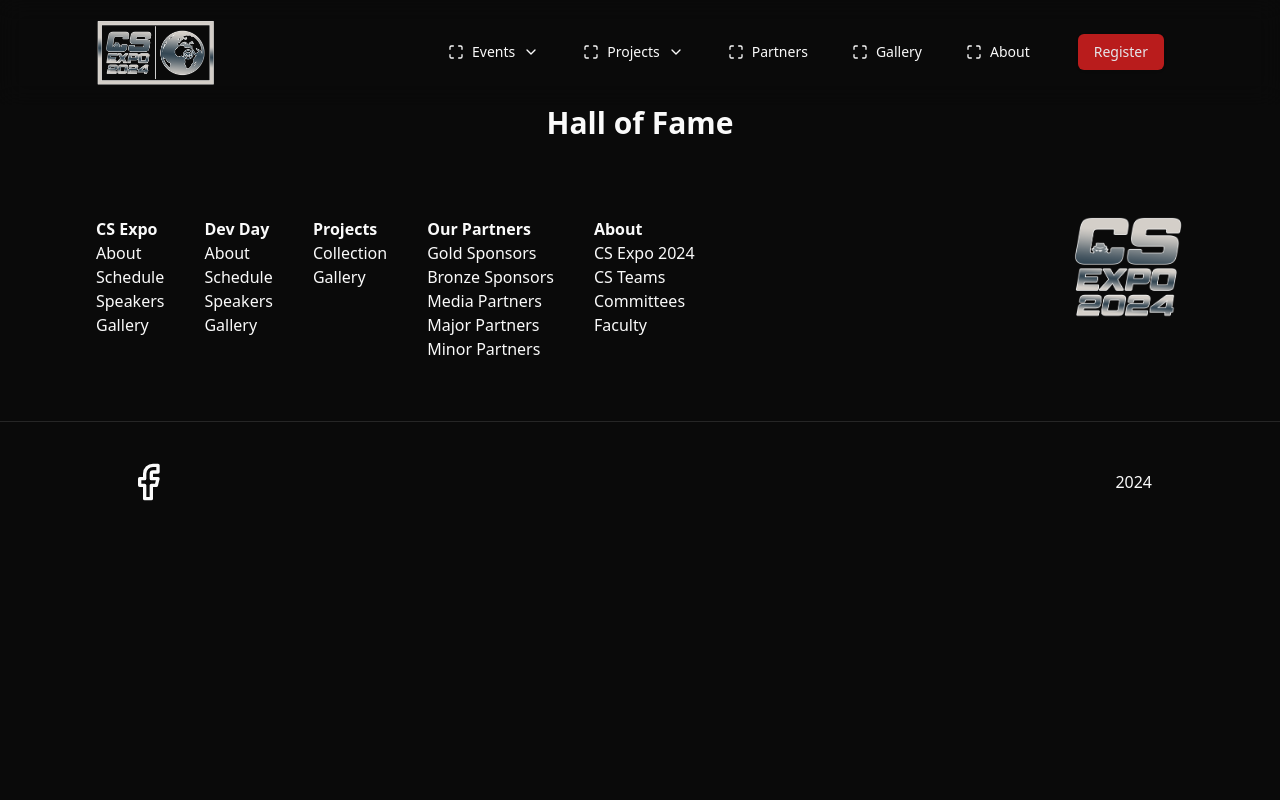
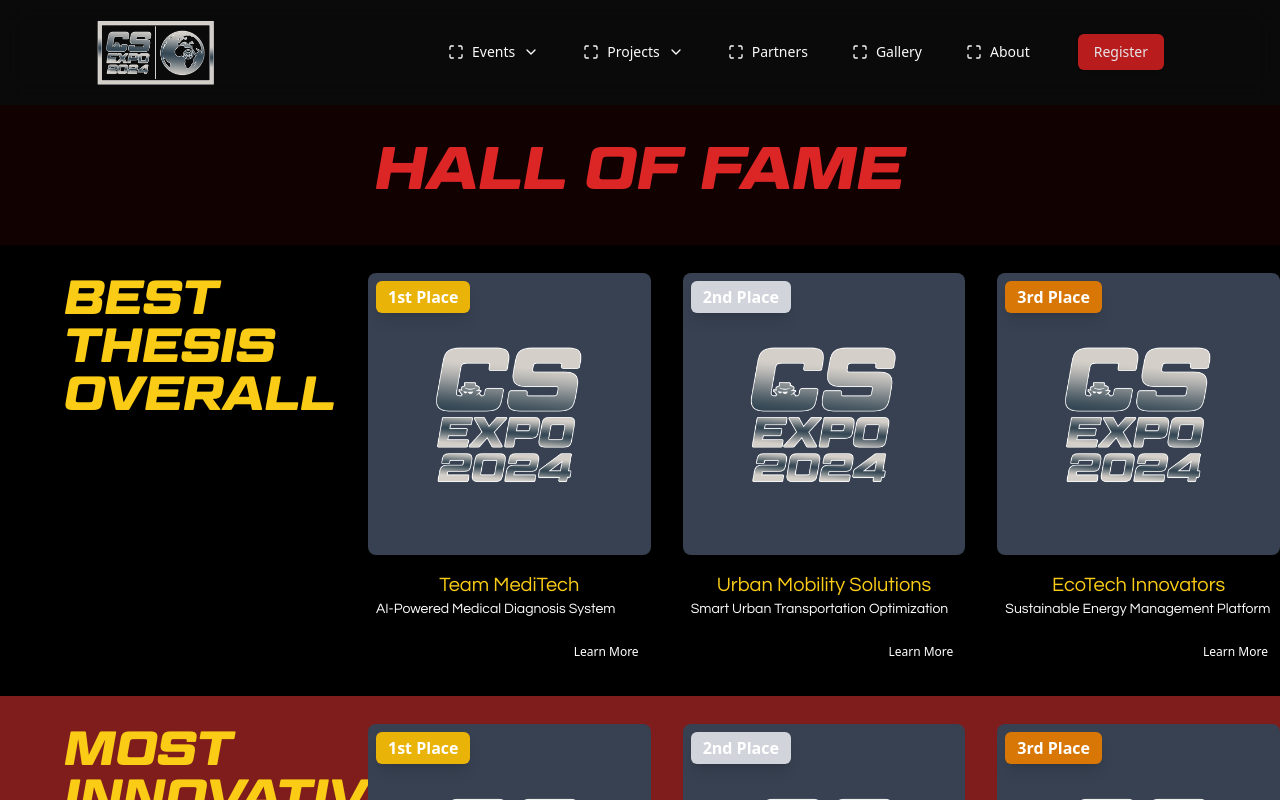
Before and after one commit to csexpo2024/cs-expo-2024, a React (Vite) app: page /projects/hall-of-fame in a window 1280 px wide. Shown: the top 800 px of the page. Built offline with nearby package versions, Linux system fonts and the light colour scheme.

Commit message:
feat: add hall of fame page

```diff
--- a/src/routes/projects/hall-of-fame.tsx
+++ b/src/routes/projects/hall-of-fame.tsx
@@ -1,7 +1,328 @@
+import { Link } from "react-router-dom";
+import { projects } from "../../constants/projects";
+import {
+  Carousel,
+  CarouselContent,
+  CarouselItem,
+  CarouselNext,
+  CarouselPrevious,
+} from "@/components/ui/carousel";
+import { Button } from "@/components/ui/button";
+
+import LogoSilver from "@/assets/img/logo-silver.png";
+
+type Entry = {
+  id: string;
+  image: string;
+  research_title: string;
+  group: string;
+  rank?: number;
+};
+
+type Category = {
+  title: string;
+  entries: Entry[];
+  titleColor: string;
+};
+
+// Placeholder projects
+const placeholderProjects = {
+  team1: {
+    id: "team1",
+    groupid: "team1",
+    research_title: "AI-Powered Medical Diagnosis System",
+    group: "Team MediTech"
+  },
+  team2: {
+    id: "team2",
+    groupid: "team2",
+    research_title: "Smart Urban Transportation Optimization",
+    group: "Urban Mobility Solutions"
+  },
+  team3: {
+    id: "team3",
+    groupid: "team3",
+    research_title: "Sustainable Energy Management Platform",
+    group: "EcoTech Innovators"
+  },
+  team4: {
+    id: "team4",
+    groupid: "team4",
+    research_title: "Blockchain-based Supply Chain Tracking",
+    group: "Chain Analytics"
+  },
+  team5: {
+    id: "team5",
+    groupid: "team5",
+    research_title: "Advanced Natural Language Processing Framework",
+    group: "LangTech Solutions"
+  }
+};
+
+// Modify the createProjectEntry function
+const createProjectEntry = (id: string, rank?: number): Entry => ({
+  rank,
+  id,
+  image: LogoSilver, // Use LogoSilver instead of dynamic poster
+  research_title: placeholderProjects[id as keyof typeof placeholderProjects].research_title,
+  group: placeholderProjects[id as keyof typeof placeholderProjects].group,
+});
+
+const RankBadge = ({ rank }: { rank: number }) => {
+  const frames = {
+    1: {
+      text: "1st Place",
+      className: "bg-yellow-500",
+    },
+    2: {
+      text: "2nd Place",
+      className: "bg-gray-300",
+    },
+    3: {
+      text: "3rd Place",
+      className: "bg-amber-600",
+    },
+  };
+
+  const frame = frames[rank as keyof typeof frames];
+  if (!frame) return null;
+
+  return (
+    <div
+      className={`absolute top-2 left-2 ${frame.className} text-white px-3 py-1 rounded-md font-bold shadow-lg`}
+    >
+      {frame.text}
+    </div>
+  );
+};
+
 const HallOfFame = () => {
+  const categories: Category[] = [
+    {
+      title: "BEST THESIS OVERALL",
+      entries: ["team1", "team2", "team3"].map((id, index) =>
+        createProjectEntry(id, index + 1)
+      ),
+      titleColor: "text-yellow-400",
+    },
+    {
+      title: "MOST INNOVATIVE",
+      entries: ["team2", "team3", "team4"].map((id, index) =>
+        createProjectEntry(id, index + 1)
+      ),
+      titleColor: "text-yellow-400",
+    },
+    {
+      title: "BEST PRESENTER",
+      entries: ["team2", "team1", "team5"].map((id, index) =>
+        createProjectEntry(id, index + 1)
+      ),
+      titleColor: "text-yellow-400",
+    },
+    {
+      title: "BEST AVP",
+      entries: ["team2", "team3", "team5"].map((id, index) =>
+        createProjectEntry(id, index + 1)
+      ),
+      titleColor: "text-yellow-400",
+    },
+    {
+      title: "BEST POSTER",
+      entries: ["team1", "team2", "team5"].map((id, index) =>
+        createProjectEntry(id, index + 1)
+      ),
+      titleColor: "text-yellow-400",
+    },
+  ];
+
+  const bestByCategory = {
+    title: "BEST THESIS BY CATEGORY",
+    categories: [
+      {
+        name: "Health",
+        winner: createProjectEntry("team1"),
+      },
+      {
+        name: "NLP",
+        winner: createProjectEntry("team5"),
+      },
+      {
+        name: "Data Analytics",
+        winner: createProjectEntry("team3"),
+      },
+      {
+        name: "Computer Vision",
+        winner: createProjectEntry("team2"),
+      },
+    ],
+  };
+
+  const bestMentor = {
+    title: "BEST THESIS MENTOR",
+    winner: {
+      name: "Dr. Maria Santos",
+      image: LogoSilver,
+      details: "Artificial Intelligence Department",
+    },
+    titleColor: "text-yellow-400",
+  };
+
+  // Reusable section wrapper component
+  const SectionWrapper = ({
+    index,
+    children,
+  }: {
+    index: number;
+    children: React.ReactNode;
+  }) => (
+    <div
+      className={`w-screen relative left-1/2 right-1/2 ml-[-50vw] mr-[-50vw] ${
+        index % 2 === 0 ? "bg-black" : "bg-red-900"
+      }`}
+    >
+      <div className="max-w-[1700px] mx-auto flex flex-col md:flex-row">
+        {children}
+      </div>
+    </div>
+  );
+
+  // Reusable title component
+  const SectionTitle = ({
+    title,
+    titleColor,
+  }: {
+    title: string;
+    titleColor: string;
+  }) => (
+    <div className="w-full md:w-1/4 py-7 pl-16">
+      <h2 className="font-heading-italic text-3xl md:text-4xl lg:text-5xl whitespace-normal ">
+        <span className={titleColor}>{title}</span>
+      </h2>
+    </div>
+  );
+
+  // Updated ProjectCard component
+  const ProjectCard = ({
+    entry,
+    isLarge = false,
+  }: {
+    entry: Entry;
+    isLarge?: boolean;
+  }) => (
+    <div className="flex flex-col items-center h-full">
+      <div className="aspect-square bg-gray-700 rounded-lg overflow-hidden w-full relative">
+        {entry.rank && <RankBadge rank={entry.rank} />}
+        <img
+          src={entry.image}
+          alt={entry.group}
+          className="w-full h-full object-cover"
+        />
+      </div>
+      <div
+        className={`flex flex-col justify-between flex-grow w-full text-white mt-4 ${
+          isLarge ? "text-2xl" : "text-xl"
+        }`}
+      >
+        <div className="text-center font-content text-yellow-400">
+          <div>{entry.group}</div>
+          <div className="text-sm text-left text-white px-2">
+            {entry.research_title}
+          </div>
+        </div>
+        <div className="flex justify-end mt-4">
+          <Link to={`/projects/${entry.id}`}>
+            <Button variant="ghost" size="sm">
+              Learn More
+            </Button>
+          </Link>
+        </div>
+      </div>
+    </div>
+  );
+
   return (
-    <div className="flex flex-col justify-center items-center">
-      <h1 className="text-3xl font-bold">Hall of Fame</h1>
+    <div className="bg-[#110101] min-h-screen w-full">
+      <div className="max-w-7xl mx-auto px-4 md:px-8">
+        <section className="flex flex-col justify-center items-center py-8">
+          <h1 className="text-4xl md:text-6xl text-center text-red-600 font-heading-italic mb-12 w-full">
+            HALL OF FAME
+          </h1>
+
+          <div className="flex flex-col w-full">
+            {/* Regular categories */}
+            {categories.map((category, index) => (
+              <SectionWrapper key={index} index={index}>
+                <SectionTitle
+                  title={category.title}
+                  titleColor={category.titleColor}
+                />
+                <div className="flex-1 py-7 pl-12">
+                  <div className="grid grid-cols-1 md:grid-cols-3 gap-8 w-full">
+                    {category.entries.map((entry, entryIndex) => (
+                      <div className="w-full max-w-[350px]">
+                        <ProjectCard key={entryIndex} entry={entry} />
+                      </div>
+                    ))}
+                  </div>
+                </div>
+              </SectionWrapper>
+            ))}
+
+            {/* Best by Category Section */}
+            <SectionWrapper index={categories.length}>
+              <SectionTitle
+                title={bestByCategory.title}
+                titleColor="text-yellow-400"
+              />
+              <div className="flex-1 p-8">
+                <Carousel>
+                  <CarouselContent>
+                    {bestByCategory.categories.map((category, index) => (
+                      <CarouselItem key={index}>
+                        <div className="flex flex-col items-center">
+                          <h3 className="text-2xl text-white mb-4">
+                            {category.name}
+                          </h3>
+                          <div className="max-w-[450px] w-full mx-auto">
+                            <ProjectCard entry={category.winner} isLarge />
+                          </div>
+                        </div>
+                      </CarouselItem>
+                    ))}
+                  </CarouselContent>
+                  <CarouselPrevious className="left-2" />
+                  <CarouselNext className="right-2" />
+                </Carousel>
+              </div>
+            </SectionWrapper>
+
+            {/* Best Mentor Section */}
+            <SectionWrapper index={categories.length + 1}>
+              <SectionTitle
+                title={bestMentor.title}
+                titleColor={bestMentor.titleColor}
+              />
+              <div className="flex-1 p-8">
+                <div className="flex justify-center">
+                  <div className="flex flex-col items-center max-w-md">
+                    <div className="aspect-square bg-gray-700 rounded-lg overflow-hidden w-full">
+                      <img
+                        src={bestMentor.winner.image}
+                        alt={bestMentor.winner.name}
+                        className="w-full h-full object-cover"
+                      />
+                    </div>
+                    <div className="text-white text-center mt-4">
+                      <div className="text-2xl">{bestMentor.winner.name}</div>
+                      <div className="text-sm">{bestMentor.winner.details}</div>
+                    </div>
+                  </div>
+                </div>
+              </div>
+            </SectionWrapper>
+          </div>
+        </section>
+      </div>
     </div>
   );
 };
```
